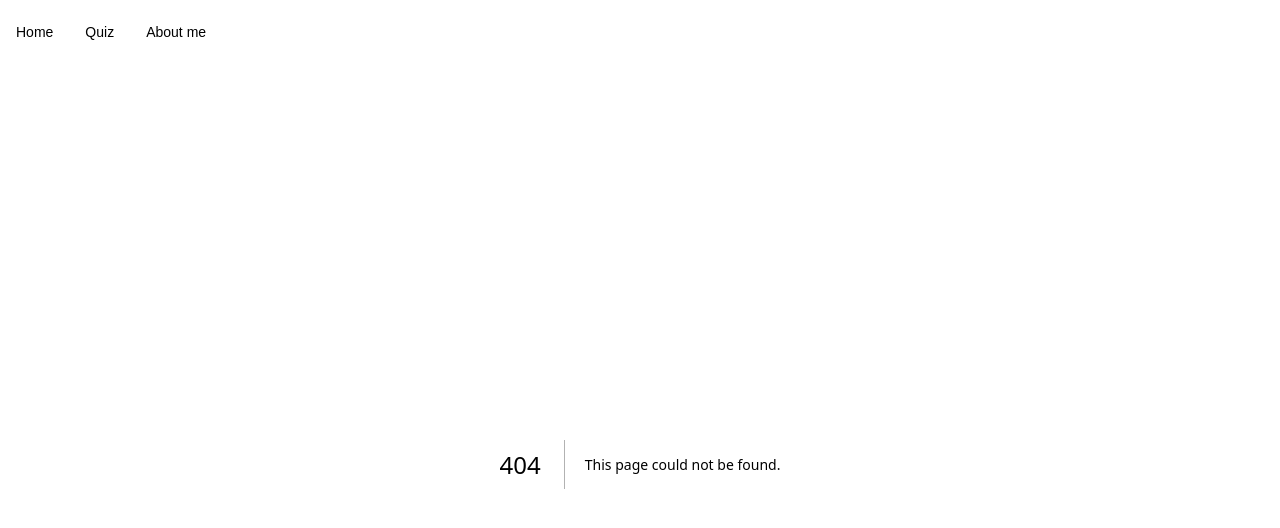
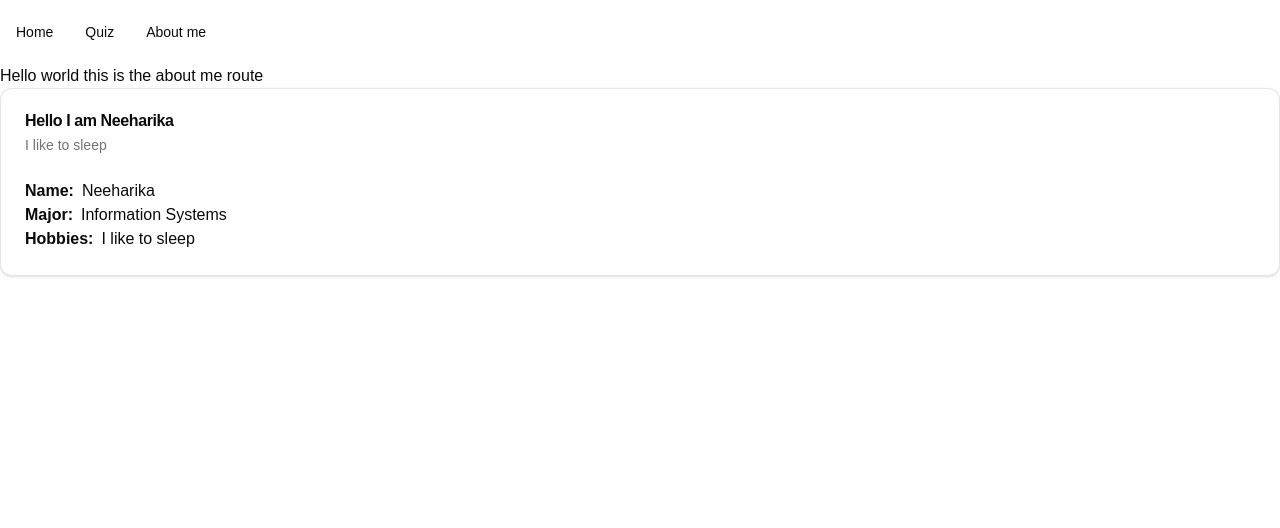
Before and after one commit to cnvltdfx/heartcode-training-2, a Next.js app in the folder my-app/: page /about-me in a window 1280 px wide. Before the commit this address had no page. Shown: the top 528 px of the page. Built offline with nearby package versions, Linux system fonts and the light colour scheme.

Commit message:
sixth commit

```diff
--- /dev/null
+++ b/my-app/src/app/about-me/page.tsx
@@ -0,0 +1,27 @@
+import { Card, CardContent, CardDescription, CardHeader, CardTitle } from "@/components/ui/card";
+
+export default function AboutMe() {
+  return (
+    <div>
+        Hello world this is the about me route
+        <Card>
+            <CardHeader>
+                <CardTitle>
+                    Hello I am Neeharika
+                </CardTitle>
+                <CardDescription>
+                    I like to sleep
+                </CardDescription>
+            </CardHeader>
+            <CardContent>
+                <div className="flex flex-row gap-2">
+                    <p className="font-bold">Name:</p>
+                    Neeharika
+                </div>
+                <div className="flex flex-row gap-2"><p className="font-bold">Major:</p>Information Systems</div>
+                <div className="flex flex-row gap-2"><p className="font-bold">Hobbies:</p>I like to sleep</div>
+            </CardContent>
+        </Card>
+    </div>
+  );
+}
--- a/my-app/src/app/about_me/page.tsx
+++ /dev/null
@@ -1,5 +0,0 @@
-export default function AboutMe() {
-    return (
-      <div>Hello World this is the about me route</div>
-    );
-  }
```
